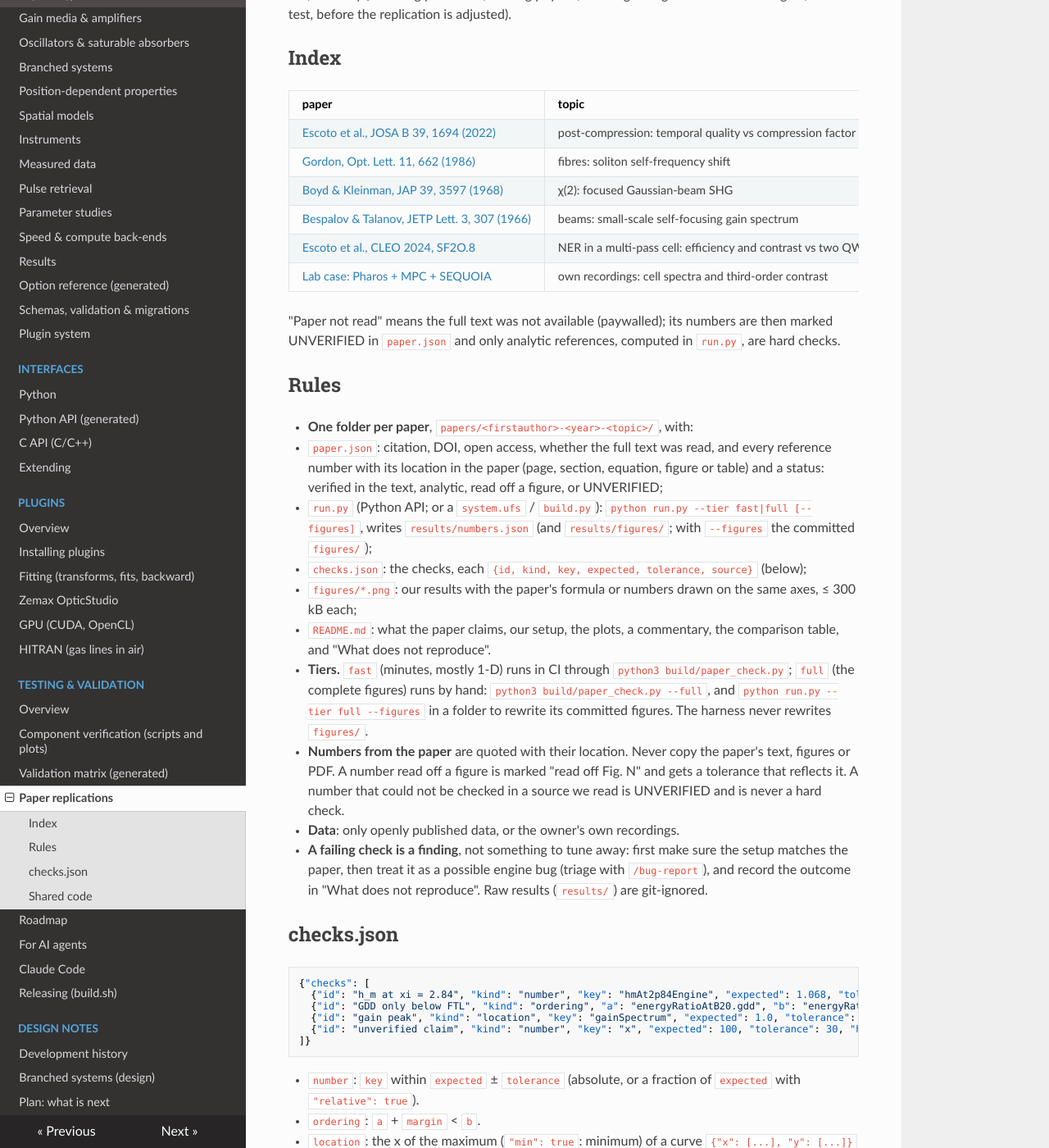
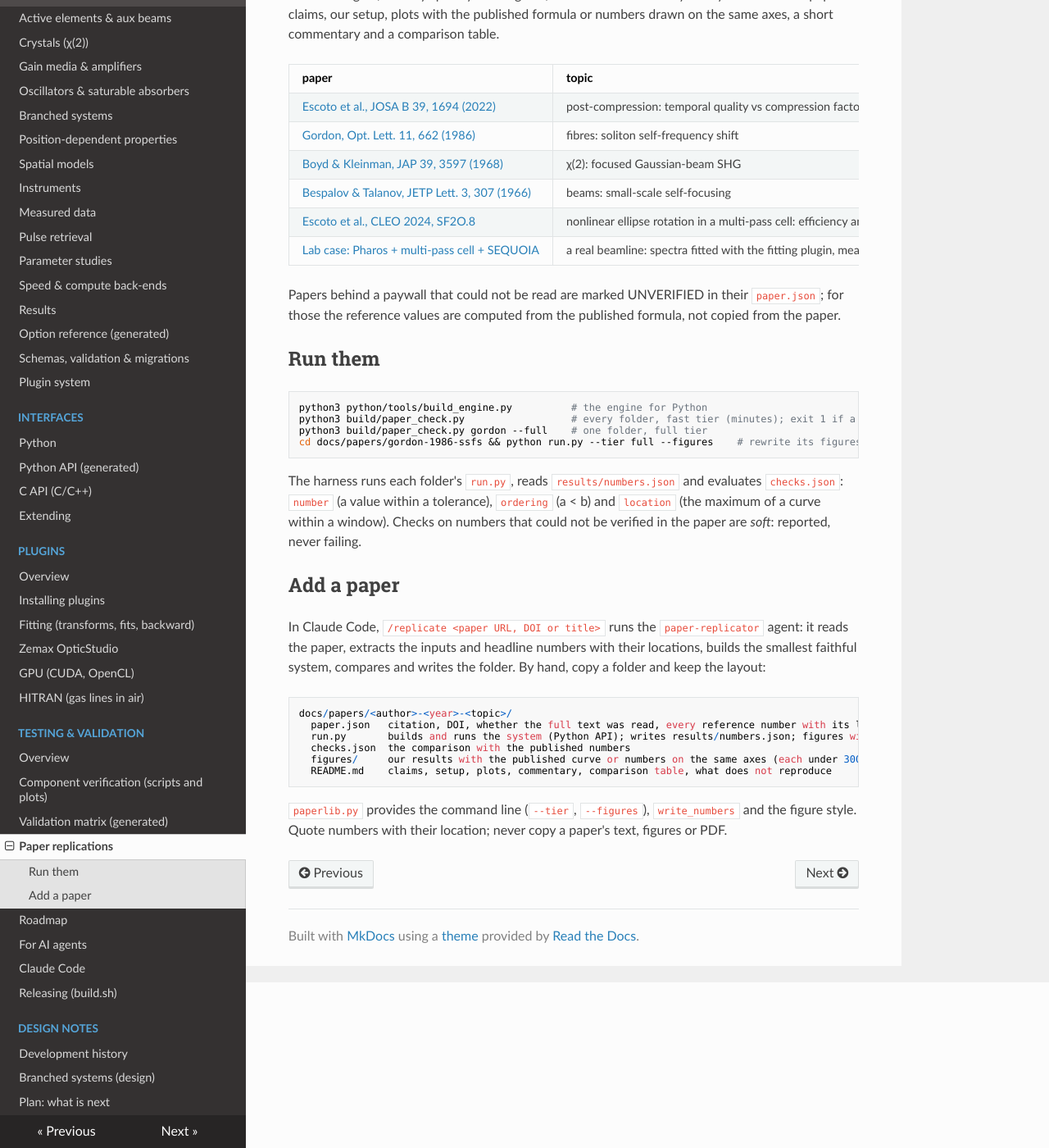
Before and after one commit to JosephCodemard/UltrafastEngine, an MkDocs documentation site: the page built from docs/papers/README.md, in a window 1280 px wide and 1400 px high, scrolled down 202 px. Shown: the whole window at 82% size. Built offline with MkDocs 1.6.1, drawn with Linux system fonts in a browser that asks for light colours; nearby versions of some CDN libraries; some of the changed text lies outside the part shown.

Commit message:
NER replications: Escoto 2024 with the orthogonal-axes convention; user-facing papers index; results docs
Co-Authored-By: Claude Sonnet 5.5 <noreply@anthropic.com>

````diff
--- a/docs/papers/README.md
+++ b/docs/papers/README.md
@@ -1,66 +1,48 @@
 # Published results reproduced with the engine
 
-Each folder reproduces the headline results of one paper and says plainly what agrees, what does not, and why
-(a missing parameter, missing physics, or a bug -- bugs are fixed in the engine, with a test, before the replication
-is adjusted).
+Each folder reproduces the headline results of one paper (or models one real beamline) with UltrafastEngine, and says
+plainly what agrees, what does not and why. Every folder has the paper's claims, our setup, plots with the published
+formula or numbers drawn on the same axes, a short commentary and a comparison table.
 
-## Index
+| paper | topic | result | headline numbers: published vs ours |
+|---|---|---|---|
+| [Escoto et al., JOSA B 39, 1694 (2022)](escoto-2022-compression-quality/README.md) | post-compression: temporal quality vs compression factor | reproduced | C ≈ 0.59 B + 1 within 5 % to B = 40: 3.6 % (transform limit), 4.4 % (GDD only, B ≥ 4); energy ratio ~70 % at C = 100: 69.4 %; intensity ratio → 10 %: 10.0 % |
+| [Gordon, Opt. Lett. 11, 662 (1986)](gordon-1986-ssfs/README.md) | fibres: soliton self-frequency shift | reproduced against the perturbation theory | shift rate ∝ T0⁻⁴: exponent −4.0 to −4.1 (Blow-Wood, Hollenbeck); rate vs Gordon's integral within 1.3 % (Blow-Wood); about one spectral width in ~100 m: 107 m |
+| [Boyd & Kleinman, JAP 39, 3597 (1968)](boyd-kleinman-1968-focused-shg/README.md) | χ(2): focused Gaussian-beam SHG | reproduced | h_m = 1.068 at ξ = 2.84: 1.068 at ξ = 2.85; σ_m = 0.573: 0.574 |
+| [Bespalov & Talanov, JETP Lett. 3, 307 (1966)](bespalov-talanov-1966-ssf/README.md) | beams: small-scale self-focusing | reproduced | g_max = k0 n2 I: 0.9997; K_opt = k0 √(2 n2 I / n0): 0.992 K_opt; ripple growth vs cosh(gL) within 2 % |
+| [Escoto et al., CLEO 2024, SF2O.8](escoto-2024-ner-mpc/README.md) | nonlinear ellipse rotation in a multi-pass cell: efficiency and contrast vs two waveplate angles | partly reproduced (the cell is not given and is assumed) | dark band and contrast gain along θ1 = θ2, maxima in the (−,+) and (+,−) quadrants, exact symmetry; diagonal maximum at 10°: 15° (B = 10 rad), 11° (B = 15 rad); contrast improvement 8–9 orders: ~6 |
+| [Lab case: Pharos + multi-pass cell + SEQUOIA](lab-mpc-ner-contrast/README.md) | a real beamline: spectra fitted with the fitting plugin, measured contrast as the input pedestal, water lines of the air | fitted, partly reproduced (recordings, not a paper) | seed spectrum rms 4 %; cell spectrum rms 12 % with an energy scale 3.8× nominal; contrast within 5 dB at +4…30 ps |
 
-| paper | topic | status | headline numbers: theirs vs ours |
-|---|---|---|---|
-| [Escoto et al., JOSA B 39, 1694 (2022)](escoto-2022-compression-quality/README.md) | post-compression: temporal quality vs compression factor | reproduced (one claim only from B ≈ 4) | C ≈ 0.59 B + 1 within 5 % to B = 40: FTL 3.6 %, GDD only 4.4 % for B ≥ 4 but 6.1 % at B ≈ 2; FTL energy ratio ~70 % at C = 100: 69.4 %; intensity ratio → 10 %: 10.0 % |
-| [Gordon, Opt. Lett. 11, 662 (1986)](gordon-1986-ssfs/README.md) | fibres: soliton self-frequency shift | reproduced against the perturbation theory (engine bug fixed) | rate ∝ T0⁻⁴: exponent −4.02 (Blow-Wood), −4.13 (Hollenbeck); rate vs Gordon's integral 1.3 % (Blow-Wood); ~100 m to shift one width (UNVERIFIED): 107 m (Hollenbeck) |
-| [Boyd & Kleinman, JAP 39, 3597 (1968)](boyd-kleinman-1968-focused-shg/README.md) | χ(2): focused Gaussian-beam SHG | reproduced (paper not read; numbers from the BK integral) | h_m = 1.068 at ξ = 2.84: 1.0680 at ξ = 2.84; σ_m 0.573: 0.574; engine vs integral < 0.1 % |
-| [Bespalov & Talanov, JETP Lett. 3, 307 (1966)](bespalov-talanov-1966-ssf/README.md) | beams: small-scale self-focusing gain spectrum | reproduced (paper not read; analytic reference) | g_max = k0 n2 I: 0.9997; K_opt = k0 sqrt(2 n0 n2 I): 0.992 K_opt; ripple vs cosh(gL) < 2 % |
-| [Escoto et al., CLEO 2024, SF2O.8](escoto-2024-ner-mpc/README.md) | NER in a multi-pass cell: efficiency and contrast vs two QWP angles | partly reproduced (cell assumed; map structure yes, Fig. 2a diagonal and contrast size no) | dark band along theta1 = theta2, maxima in the (-,+)/(+,-) quadrants, symmetry exact; diagonal maximum 10 deg: 19 deg (0.28 of map peak, not 1); contrast improvement ~8-9: 4.2 |
-| [Lab case: Pharos + MPC + SEQUOIA](lab-mpc-ner-contrast/README.md) | own recordings: cell spectra and third-order contrast | fitted, partly reproduced (not a paper) | seed transform rms 4 %; 20 % cell spectrum rms 12 % needs B 3.8 x nominal; contrast at +4..30 ps within 5 dB; +49 ps post-pulse not constrained |
+Papers behind a paywall that could not be read are marked UNVERIFIED in their `paper.json`; for those the reference values
+are computed from the published formula, not copied from the paper.
 
-"Paper not read" means the full text was not available (paywalled); its numbers are then marked UNVERIFIED in
-`paper.json` and only analytic references, computed in `run.py`, are hard checks.
+## Run them
 
-## Rules
-
-* **One folder per paper**, `papers/<firstauthor>-<year>-<topic>/`, with:
-  * `paper.json`: citation, DOI, open access, whether the full text was read, and every reference number with its
-    location in the paper (page, section, equation, figure or table) and a status: verified in the text,
-    analytic, read off a figure, or UNVERIFIED;
-  * `run.py` (Python API; or a `system.ufs` / `build.py`): `python run.py --tier fast|full [--figures]`, writes
-    `results/numbers.json` (and `results/figures/`; with `--figures` the committed `figures/`);
-  * `checks.json`: the checks, each `{id, kind, key, expected, tolerance, source}` (below);
-  * `figures/*.png`: our results with the paper's formula or numbers drawn on the same axes, ≤ 300 kB each;
-  * `README.md`: what the paper claims, our setup, the plots, a commentary, the comparison table, and
-    "What does not reproduce".
-* **Tiers.** `fast` (minutes, mostly 1-D) runs in CI through `python3 build/paper_check.py`; `full` (the complete
-  figures) runs by hand: `python3 build/paper_check.py --full`, and `python run.py --tier full --figures` in a
-  folder to rewrite its committed figures. The harness never rewrites `figures/`.
-* **Numbers from the paper** are quoted with their location. Never copy the paper's text, figures or PDF.
-  A number read off a figure is marked "read off Fig. N" and gets a tolerance that reflects it. A number that could
-  not be checked in a source we read is UNVERIFIED and is never a hard check.
-* **Data**: only openly published data, or the owner's own recordings.
-* **A failing check is a finding**, not something to tune away: first make sure the setup matches the paper, then
-  treat it as a possible engine bug (triage with `/bug-report`), and record the outcome in "What does not
-  reproduce". Raw results (`results/`) are git-ignored.
-
-## checks.json
-
-```json
-{"checks": [
-  {"id": "h_m at xi = 2.84", "kind": "number", "key": "hmAt2p84Engine", "expected": 1.068, "tolerance": 0.005, "relative": true, "source": "..."},
-  {"id": "GDD only below FTL", "kind": "ordering", "a": "energyRatioAtB20.gdd", "b": "energyRatioAtB20.ftl", "margin": 0.0},
-  {"id": "gain peak", "kind": "location", "key": "gainSpectrum", "expected": 1.0, "tolerance": 0.1},
-  {"id": "unverified claim", "kind": "number", "key": "x", "expected": 100, "tolerance": 30, "hard": false, "tiers": ["full"]}
-]}
+```bash
+python3 python/tools/build_engine.py          # the engine for Python
+python3 build/paper_check.py                  # every folder, fast tier (minutes); exit 1 if a hard check fails
+python3 build/paper_check.py gordon --full    # one folder, full tier
+cd docs/papers/gordon-1986-ssfs && python run.py --tier full --figures    # rewrite its figures
 ```
 
-* `number`: `key` within `expected` ± `tolerance` (absolute, or a fraction of `expected` with `"relative": true`).
-* `ordering`: `a` + `margin` < `b`.
-* `location`: the x of the maximum (`"min": true`: minimum) of a curve `{"x": [...], "y": [...]}` lies in
-  `expected` ± `tolerance` or in `window` [lo, hi].
-* `"hard": false` checks are reported but do not fail the run; `tiers` (default both) limits a check to a tier.
-  Keys address `results/numbers.json`, nested objects with dots.
+The harness runs each folder's `run.py`, reads `results/numbers.json` and evaluates `checks.json`: `number` (a value within
+a tolerance), `ordering` (a < b) and `location` (the maximum of a curve within a window). Checks on numbers that could not
+be verified in the paper are *soft*: reported, never failing.
 
-## Shared code
+## Add a paper
 
-`paperlib.py`: the command line (`--tier`, `--figures`), `write_numbers`, and the figure style (`figure`, `save`
-with the 300 kB limit). The harness, `build/paper_check.py`, is tested by `python/tests/test_paper_check.py` on
-synthetic paper folders.
+In Claude Code, `/replicate <paper URL, DOI or title>` runs the `paper-replicator` agent: it reads the paper, extracts the
+inputs and headline numbers with their locations, builds the smallest faithful system, compares and writes the folder. By
+hand, copy a folder and keep the layout:
+
+```
+docs/papers/<author>-<year>-<topic>/
+  paper.json   citation, DOI, whether the full text was read, every reference number with its location
+  run.py       builds and runs the system (Python API); writes results/numbers.json; figures with --figures
+  checks.json  the comparison with the published numbers
+  figures/     our results with the published curve or numbers on the same axes (each under 300 kB)
+  README.md    claims, setup, plots, commentary, comparison table, what does not reproduce
+```
+
+`paperlib.py` provides the command line (`--tier`, `--figures`), `write_numbers` and the figure style. Quote numbers with
+their location; never copy a paper's text, figures or PDF.
--- a/docs/papers/escoto-2024-ner-mpc/paper.json
+++ b/docs/papers/escoto-2024-ner-mpc/paper.json
@@ -17,7 +17,7 @@
   "assumptions": [
     "The cell is NOT stated in the source used. Hypothesis: the multi-pass cell of Seidel et al., Laser Photon. Rev. 16, 2100268 (2022), arXiv:2105.05882 (~350 mm, ROC 200 mm, three 1 mm AR-coated fused-silica plates 3 cm apart, 31 round trips, 900 fs at 1030 nm; B tuned, ~10 rad in simulation, ~15 rad maximum in the experiment).",
     "Model: 1-D plane wave; the cell is ONE fused-silica Kerr element (1 mm, constant beam) whose energy gives B = 10 rad for LINEAR light (circular light then sees 2/3 of it). Dispersion per round trip is taken as compensated (the 1 mm element's own GDD is ~19 fs2). Raman of silica on (engine default).",
-    "Input: 900 fs Gaussian at 1030 nm, linear along x. Polariser crossed (axis y). QWP2 angle is plotted with the sign that puts the dark ellipse along theta1 = theta2 (engine angle = -paper angle).",
+    "Input: 900 fs Gaussian at 1030 nm, linear along x. Polariser crossed (axis y). QWP2 angle is plotted with the sign that puts the dark ellipse along theta1 = theta2 (engine angle of QWP2 = paper angle + 90 deg: equal paper angles mean perpendicular axes).",
     "Input contrast at +2 ps is the analytic Gaussian value (8.8e5). The polariser and waveplates are ideal; the contrast improvement is then set by the sharpness of the linear null, not by an extinction ratio.",
     "Values read off figures carry tolerances of a few degrees / 10-15 %."
   ]
````
Also changed, not shown: docs/papers/escoto-2024-ner-mpc/README.md (+23 -28 lines), docs/papers/escoto-2024-ner-mpc/checks.json (+143 -37 lines), docs/papers/escoto-2024-ner-mpc/run.py (+10 -8 lines), docs/reference/results.md (+1 -1 lines), docs/papers/escoto-2024-ner-mpc/figures/diagonal.png, docs/papers/escoto-2024-ner-mpc/figures/maps.png, docs/papers/escoto-2024-ner-mpc/figures/p1-p2.png.
